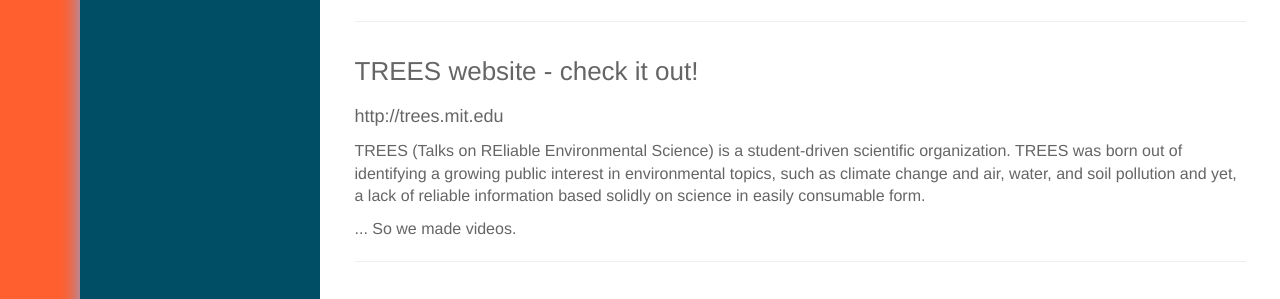
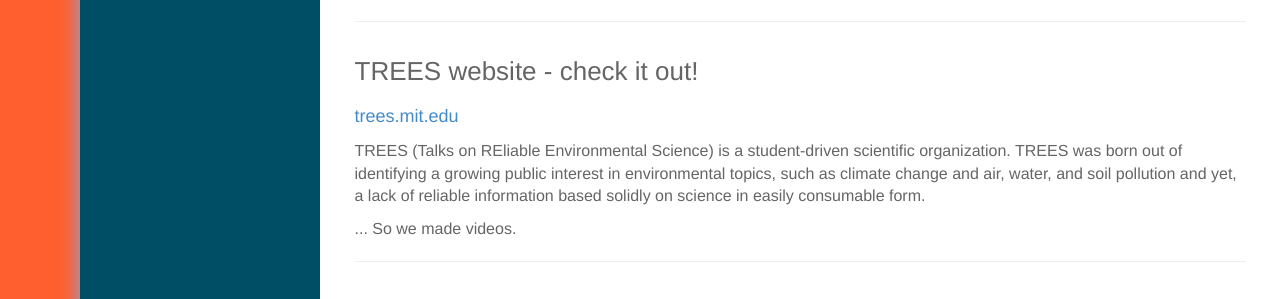
Before and after one commit to mathesse/mathesse.github.io, a Jekyll site: the page built from pages/about.html, in a window 1280 px wide. Shown: the part 415-714 px from the top of the page. Built offline with Jekyll 4.4.1, drawn with Linux system fonts in a browser that asks for light colours.

Commit message:
Update about.html

```diff
--- a/pages/about.html
+++ b/pages/about.html
@@ -16,7 +16,7 @@
 
 <hr>
 <h3>TREES website - check it out!</h3>
-<p style=font-size:18px> http://trees.mit.edu</p>
+<p style=font-size:18px> <a href="http://trees.mit.edu">trees.mit.edu</a>
 <p style=font-size:16px> TREES (Talks on REliable Environmental Science)  is a student-driven scientific organization. TREES was born out of identifying a growing public interest in environmental topics, such as climate change and air, water, and soil pollution and yet, a lack of reliable information based solidly on science in easily consumable form.</p>
 <p style=font-size:16px> ... So we made videos.</p>
 
```
